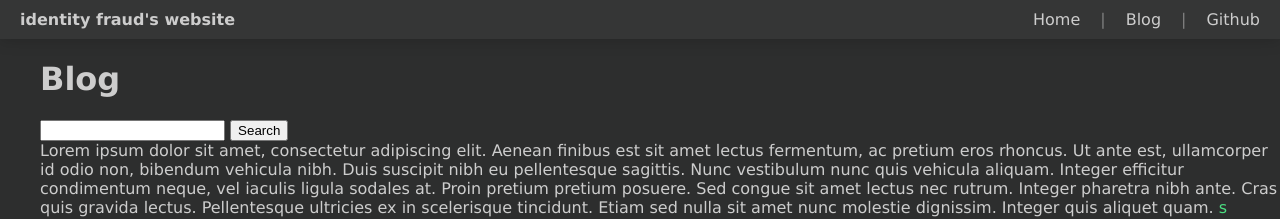
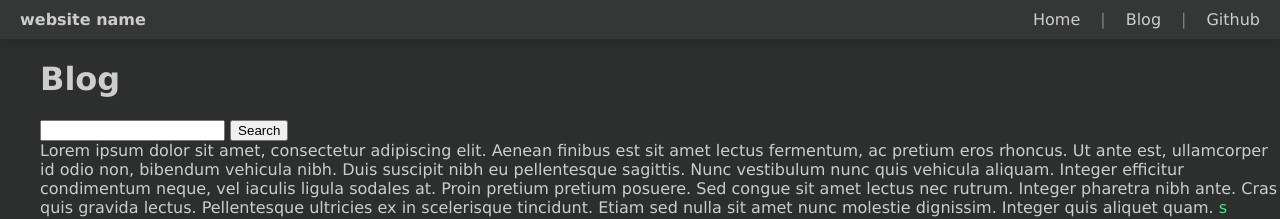
Before and after one commit to identity-fraud/10CT2-Task-2-Webapps, a Jekyll site: the page built from site/blog.html, in a window 1280 px wide. Shown: the top 219 px of the page. Built offline with Jekyll 4.4.1, drawn with Linux system fonts in a browser that asks for light colours.

Commit message:
change website name

```diff
--- a/site/_layouts/default.html
+++ b/site/_layouts/default.html
@@ -3,13 +3,13 @@
     <head>
         <meta charset="UTF-8">
         <meta name="viewport" content="width=device-width, initial-scale=1.0">
-        <title>{{ page.title }} - identity fraud's website</title>
+        <title>{{ page.title }} - website name</title>
         <link rel="stylesheet" href="{{ '/style.css' | relative_url }}">
         <link rel="icon" type="image/png" href="assets/favicon.png">
     </head>
     <body>
         <header>
-            <h4 class="margin-left-20px">identity fraud's website</h4>
+            <h4 class="margin-left-20px">website name</h4>
             <nav>
                 <h4><a href="index">Home</a></h4>
                 <h4>|</h4>
--- a/site/_layouts/post.html
+++ b/site/_layouts/post.html
@@ -3,13 +3,13 @@
     <head>
         <meta charset="UTF-8">
         <meta name="viewport" content="width=device-width, initial-scale=1.0">
-        <title>{{ page.title }} - identity fraud's website</title>
+        <title>{{ page.title }} - website name</title>
         <link rel="stylesheet" href="{{ '/style.css' | relative_url }}">
         <link rel="icon" type="image/png" href="assets/favicon.png">
     </head>
     <body>
         <header>
-            <h4 class="margin-left-20px">identity fraud's website</h4>
+            <h4 class="margin-left-20px">website name</h4>
             <nav>
                 <h4><a href="{{ '/index' | relative_url }}">Home</a></h4>
                 <h4>|</h4>
```
